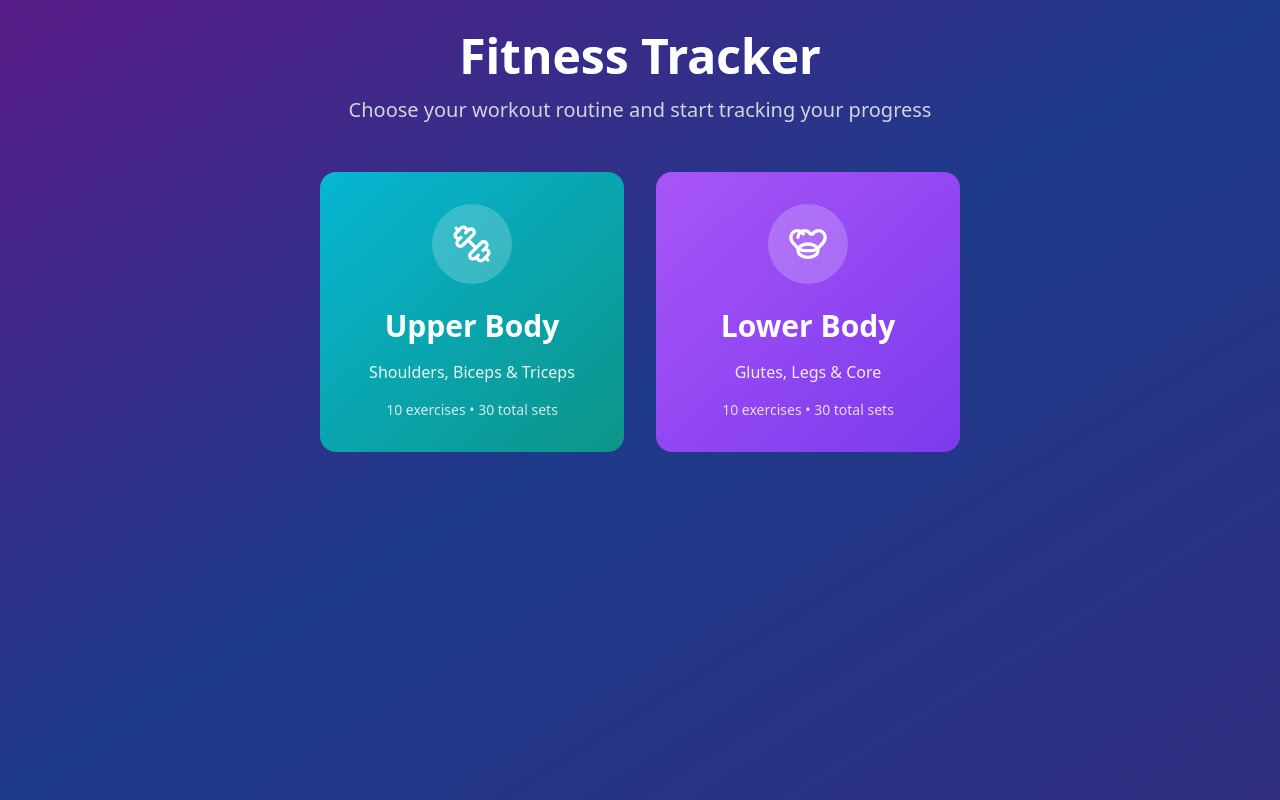
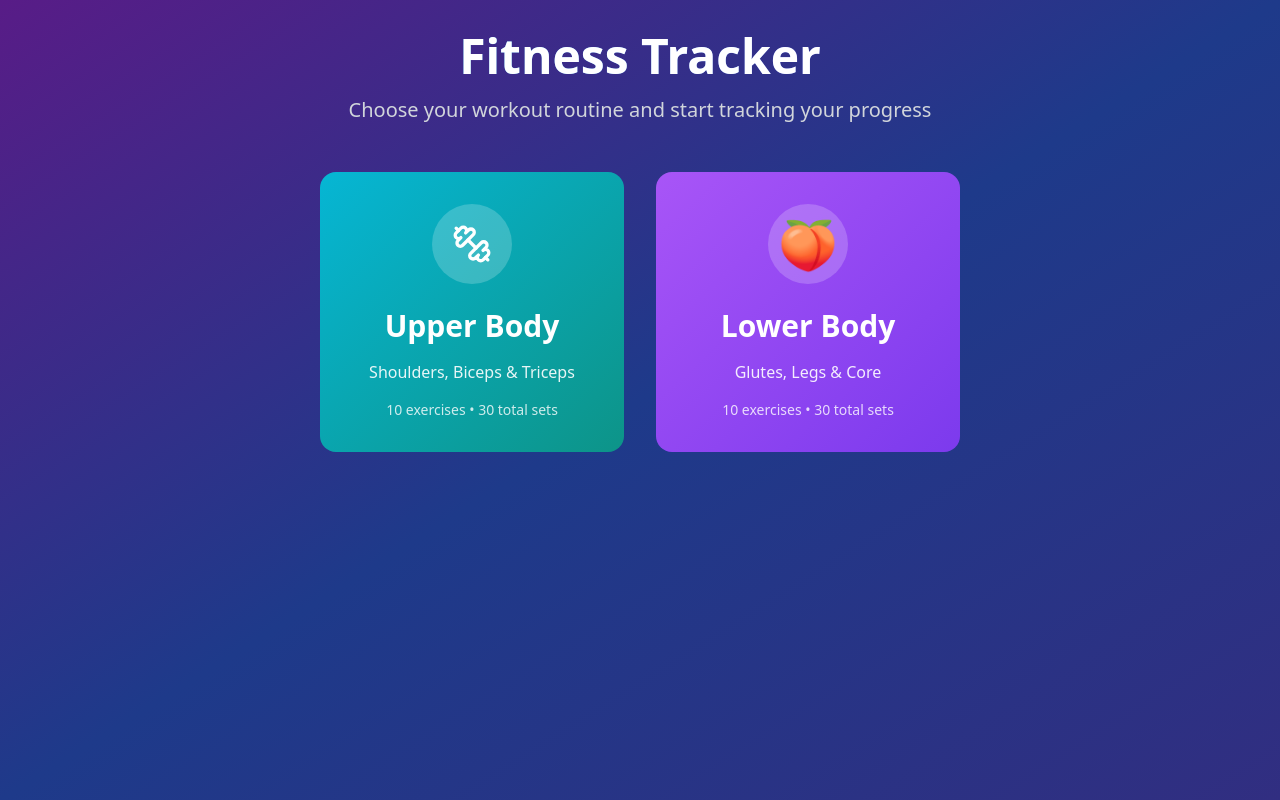
Before and after one commit to KawaiNez/workout-checklist-buddy, a React (Vite) app: page / in a window 1280 px wide. Built offline with nearby package versions, Linux system fonts and the light colour scheme.

Commit message:
Replace icon with peach emoji

```diff
--- a/src/components/WorkoutSelector.tsx
+++ b/src/components/WorkoutSelector.tsx
@@ -1,13 +1,6 @@
 
 import { Dumbbell } from 'lucide-react';
 import { WorkoutType } from '@/pages/Index';
-
-const GluteIcon = ({ className }: { className?: string }) => (
-  <svg className={className} viewBox="0 0 24 24" fill="none" stroke="currentColor" strokeWidth="2" strokeLinecap="round" strokeLinejoin="round">
-    <path d="M6 8C6 5.79086 7.79086 4 10 4C11.5 4 12.7 4.8 13.5 6C13.8 6 14 6 14 6C14.3 6 14.5 6 14.8 6C15.6 4.8 16.8 4 18.3 4C20.5 4 22.3 5.79086 22.3 8C22.3 9.5 21.7 10.8 20.7 11.7L18 14.5C17 15.5 15.5 16 14 16H10C8.5 16 7 15.5 6 14.5L3.3 11.7C2.3 10.8 1.7 9.5 1.7 8C1.7 5.79086 3.49086 4 5.7 4C7.2 4 8.4 4.8 9.2 6" />
-    <ellipse cx="12" cy="16" rx="6" ry="4" />
-  </svg>
-);
 
 interface WorkoutSelectorProps {
   onWorkoutSelect: (workout: WorkoutType) => void;
@@ -47,7 +40,7 @@ export const WorkoutSelector = ({ onWorkoutSelect }: WorkoutSelectorProps) => {
           className="group cursor-pointer bg-gradient-to-br from-purple-500 to-violet-600 rounded-2xl p-6 sm:p-8 transform transition-all duration-300 hover:scale-105 hover:shadow-2xl"
         >
           <div className="bg-white/20 rounded-full w-16 h-16 sm:w-20 sm:h-20 flex items-center justify-center mx-auto mb-4 sm:mb-6 group-hover:bg-white/30 transition-colors">
-            <GluteIcon className="w-8 h-8 sm:w-10 sm:h-10 text-white" />
+            <span className="text-4xl sm:text-5xl">🍑</span>
           </div>
           <h2 className="text-2xl sm:text-3xl font-bold text-white mb-3 sm:mb-4">Lower Body</h2>
           <p className="text-sm sm:text-base text-white/90 mb-3 sm:mb-4">
```
